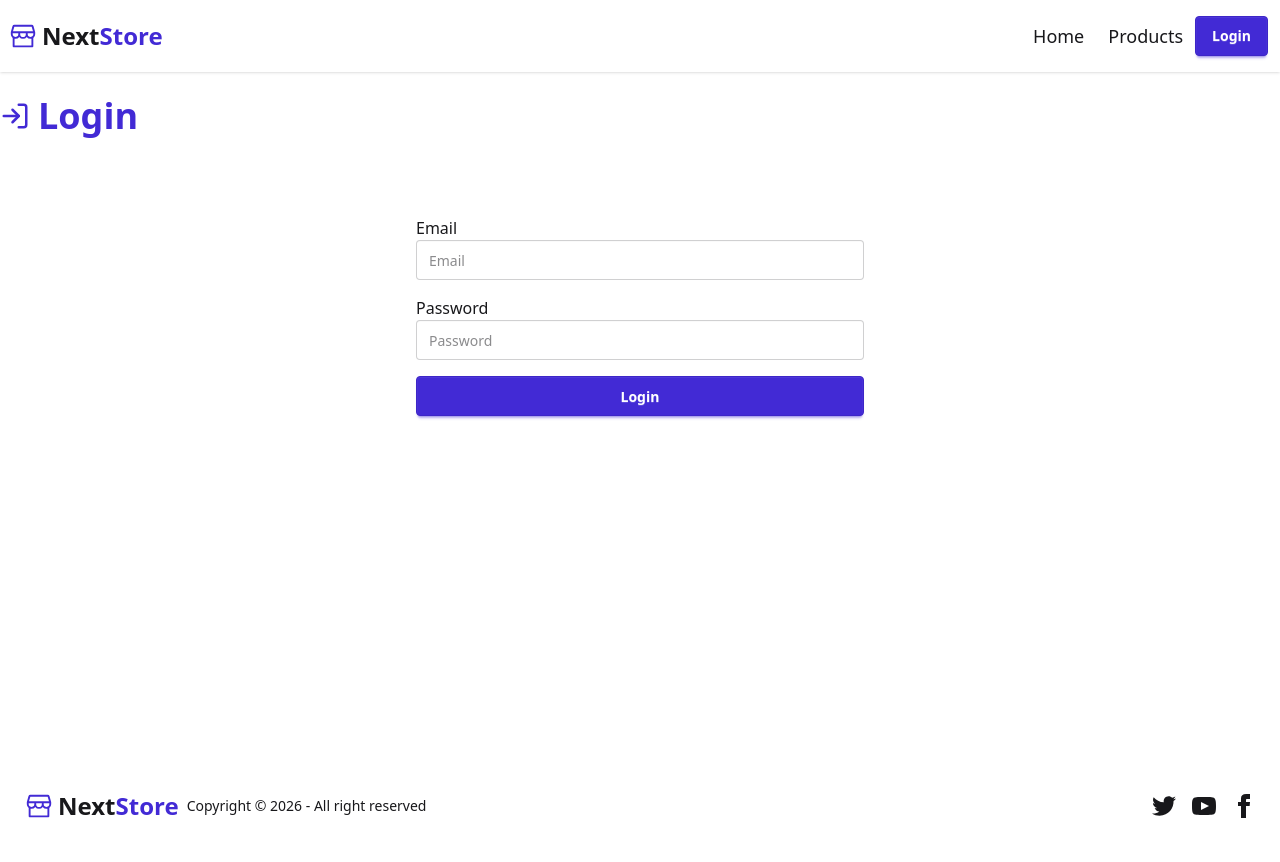
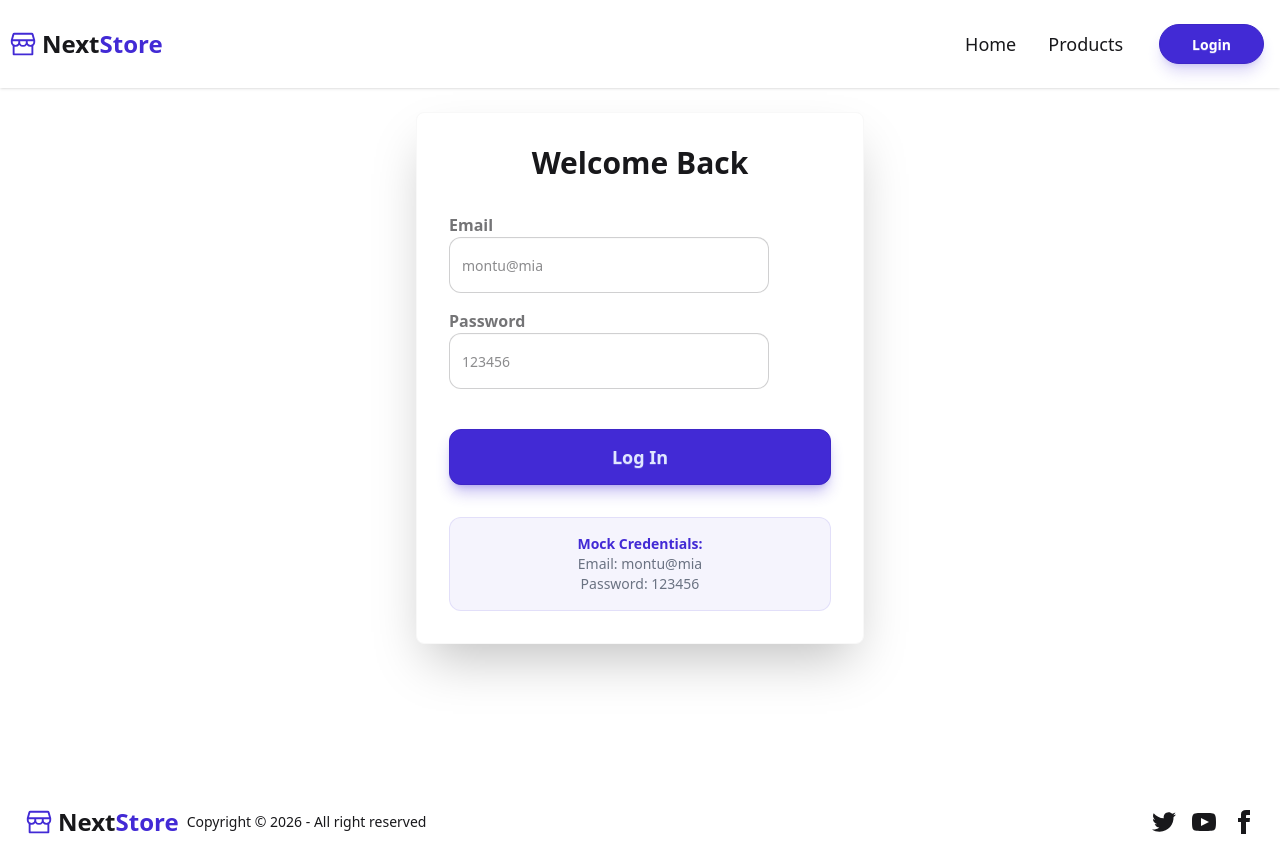
Before and after one commit to rakibhassannayem/next-store, a Next.js app: page /login in a window 1280 px wide. Built offline with nearby package versions, Linux system fonts and the light colour scheme.

Commit message:
mock authentication

```diff
--- a/package.json
+++ b/package.json
@@ -10,10 +10,12 @@
   },
   "dependencies": {
     "daisyui": "^5.5.14",
+    "js-cookie": "^3.0.5",
     "next": "16.1.3",
     "react": "19.2.3",
     "react-dom": "19.2.3",
-    "react-icons": "^5.5.0"
+    "react-icons": "^5.5.0",
+    "react-toastify": "^11.0.5"
   },
   "devDependencies": {
     "@tailwindcss/postcss": "^4.1.18",
--- a/src/app/api/login/route.js
+++ /dev/null
@@ -1,17 +0,0 @@
-import { cookies } from "next/headers";
-import { NextResponse } from "next/server";
-
-export async function POST(req) {
-  const { email, password } = await req.json();
-
-  if (email === "montu@mia" && password === "123456") {
-    cookies().set("auth", "true", {
-      httpOnly: true,
-      path: "/",
-    });
-
-    return NextResponse.json({ success: true });
-  }
-
-  return NextResponse.json({ message: "Invalid credentials" }, { status: 401 });
-}
--- a/src/app/layout.js
+++ b/src/app/layout.js
@@ -2,6 +2,8 @@ import { Geist, Geist_Mono } from "next/font/google";
 import "./globals.css";
 import Navbar from "@/components/shared/Navbar";
 import Footer from "@/components/shared/Footer";
+import { AuthProvider } from "@/context/authContext";
+import { ToastContainer } from "react-toastify";
 
 const geistSans = Geist({
   variable: "--font-geist-sans",
@@ -14,8 +16,8 @@ const geistMono = Geist_Mono({
 });
 
 export const metadata = {
-  title: "Create Next App",
-  description: "Generated by create next app",
+  title: "Next Store",
+  description: "Your premium electronic store",
 };
 
 export default function RootLayout({ children }) {
@@ -24,6 +26,7 @@ export default function RootLayout({ children }) {
       <body
         className={`${geistSans.variable} ${geistMono.variable} antialiased`}
       >
+        <AuthProvider>
           <header>
             <Navbar />
           </header>
@@ -33,6 +36,8 @@ export default function RootLayout({ children }) {
           </main>
 
           <Footer />
+          <ToastContainer position="bottom-right" />
+        </AuthProvider>
       </body>
     </html>
   );
--- a/src/app/login/page.jsx
+++ b/src/app/login/page.jsx
@@ -1,49 +1,81 @@
 "use client";
-import { useState } from "react";
+
+import React, { useState } from "react";
+import { useAuth } from "@/context/authContext";
 import { useRouter } from "next/navigation";
-import { LuLogIn } from "react-icons/lu";
+import { toast } from "react-toastify";
 
-export default function LoginPage() {
-  const [form, setForm] = useState({ email: "", password: "" });
+const LoginPage = () => {
+  const [email, setEmail] = useState("");
+  const [password, setPassword] = useState("");
+  const { login } = useAuth();
   const router = useRouter();
 
-  const handleSubmit = async (e) => {
+  const handleSubmit = (e) => {
     e.preventDefault();
-
-    const res = await fetch("/api/login", {
-      method: "POST",
-      body: JSON.stringify(form),
-    });
-
-    if (res.ok) router.push("/protected");
-    else alert("Invalid credentials");
+    const success = login(email, password);
+    if (success) {
+      toast.success("Login successful!");
+      router.push("/products");
+    } else {
+      toast.error("Invalid email or password");
+    }
   };
 
   return (
-    <div>
-      <h2 className="text-4xl font-bold text-primary flex items-center gap-2">
-        <LuLogIn size={30} />
-        Login
-      </h2>
-      <form
-        onSubmit={handleSubmit}
-        className="max-w-md mx-auto mt-20 space-y-4"
-      >
-        <label>Email</label>
+    <div className="flex items-center justify-center min-h-[60vh]">
+      <div className="card w-full max-w-md bg-base-100 shadow-2xl p-8 border border-base-200">
+        <h2 className="text-3xl font-black text-center mb-8">Welcome Back</h2>
+
+        <form onSubmit={handleSubmit} className="space-y-4">
+          <div className="form-control flex-row items-center gap-4">
+            <label className="label w-24">
+              <span className="label-text font-bold">Email</span>
+            </label>
             <input
-          className="input input-bordered w-full"
-          placeholder="Email"
-          onChange={(e) => setForm({ ...form, email: e.target.value })}
+              type="email"
+              placeholder="montu@mia"
+              className="input input-bordered rounded-xl h-14 flex-1"
+              value={email}
+              onChange={(e) => setEmail(e.target.value)}
+              required
             />
-        <label>Password</label>
+          </div>
+
+          <div className="form-control flex-row items-center gap-4">
+            <label className="label w-24">
+              <span className="label-text font-bold">Password</span>
+            </label>
             <input
               type="password"
-          className="input input-bordered w-full"
-          placeholder="Password"
-          onChange={(e) => setForm({ ...form, password: e.target.value })}
+              placeholder="123456"
+              className="input input-bordered rounded-xl h-14 flex-1"
+              value={password}
+              onChange={(e) => setPassword(e.target.value)}
+              required
             />
-        <button className="btn btn-primary w-full text-white">Login</button>
+          </div>
+
+          <div className="pt-6">
+            <button
+              type="submit"
+              className="btn btn-primary w-full h-14 rounded-xl text-lg font-bold shadow-lg shadow-primary/30"
+            >
+              Log In
+            </button>
+          </div>
         </form>
+
+        <div className="mt-8 p-4 bg-primary/5 rounded-xl border border-primary/10">
+          <p className="text-sm text-center text-gray-500">
+            <span className="font-bold text-primary">Mock Credentials:</span><br />
+            Email: montu@mia<br />
+            Password: 123456
+          </p>
+        </div>
+      </div>
     </div>
   );
-}
+};
+
+export default LoginPage;
--- a/src/components/shared/Navbar.jsx
+++ b/src/components/shared/Navbar.jsx
@@ -1,23 +1,55 @@
+"use client";
+
 import Link from "next/link";
 import React from "react";
 import Logo from "./Logo";
+import { useAuth } from "@/context/authContext";
 
 const Navbar = () => {
+  const { user, logout } = useAuth();
+
   const links = (
     <>
-      <li>
+      <li className="font-medium text-lg">
         <Link href={"/"}>Home</Link>
       </li>
-      <li>
+      <li className="font-medium text-lg">
         <Link href={"/products"}>Products</Link>
       </li>
-      <li>
-        <Link href={"/login"} className="btn btn-primary text-white">Login</Link>
-      </li>
+      {user ? (
+        <div className="flex items-center gap-4 ml-4">
+          <div className="flex flex-col items-end">
+            <span className="text-sm font-bold text-primary leading-tight">
+              {user.name}
+            </span>
+            <span className="text-xs text-gray-500 uppercase tracking-tighter">
+              {user.role}
+            </span>
+          </div>
+          <li>
+            <button
+              onClick={logout}
+              className="btn btn-outline btn-error rounded-full px-6"
+            >
+              Logout
+            </button>
+          </li>
+        </div>
+      ) : (
+        <li className="ml-4">
+          <Link
+            href={"/login"}
+            className="btn btn-primary text-white rounded-full px-8 shadow-lg shadow-primary/20"
+          >
+            Login
+          </Link>
+        </li>
+      )}
     </>
   );
+
   return (
-    <div className="navbar bg-base-100 shadow-sm">
+    <div className="navbar bg-base-100 shadow-sm py-4">
       <div className="container mx-auto flex">
         <div className="navbar-start">
           <div className="dropdown">
@@ -29,18 +61,17 @@ const Navbar = () => {
                 viewBox="0 0 24 24"
                 stroke="currentColor"
               >
-                {" "}
                 <path
                   strokeLinecap="round"
                   strokeLinejoin="round"
                   strokeWidth="2"
                   d="M4 6h16M4 12h8m-8 6h16"
-                />{" "}
+                />
               </svg>
             </div>
             <ul
               tabIndex="-1"
-              className="menu menu-sm dropdown-content bg-base-100 rounded-box z-1 mt-3 w-52 p-2 shadow"
+              className="menu menu-sm dropdown-content bg-base-100 rounded-box z-[50] mt-3 w-64 p-4 shadow-xl gap-2"
             >
               {links}
             </ul>
@@ -48,8 +79,10 @@ const Navbar = () => {
 
           <Logo />
         </div>
-        <div className="navbar-end hidden sm:flex">
-          <ul className="menu menu-horizontal px-1 text-lg">{links}</ul>
+        <div className="navbar-end hidden lg:flex">
+          <ul className="menu menu-horizontal items-center gap-2">
+            {links}
+          </ul>
         </div>
       </div>
     </div>
--- /dev/null
+++ b/src/context/authContext.js
@@ -0,0 +1,52 @@
+"use client";
+
+import React, { createContext, useContext, useState, useEffect } from "react";
+import Cookies from "js-cookie";
+import { useRouter } from "next/navigation";
+
+const AuthContext = createContext();
+
+export const AuthProvider = ({ children }) => {
+  const [user, setUser] = useState(null);
+  const [loading, setLoading] = useState(true);
+  const router = useRouter();
+
+  useEffect(() => {
+    const savedUser = Cookies.get("user");
+    if (savedUser) {
+      setUser(JSON.parse(savedUser));
+    }
+    setLoading(false);
+  }, []);
+
+  const login = (email, password) => {
+    // Mock validation
+    if (email === "montu@mia" && password === "123456") {
+      const userData = { email, name: "Montu Mia", role: "admin" };
+      setUser(userData);
+      Cookies.set("user", JSON.stringify(userData), { expires: 7 });
+      return true;
+    }
+    return false;
+  };
+
+  const logout = () => {
+    setUser(null);
+    Cookies.remove("user");
+    router.push("/");
+  };
+
+  return (
+    <AuthContext.Provider value={{ user, login, logout, loading }}>
+      {children}
+    </AuthContext.Provider>
+  );
+};
+
+export const useAuth = () => {
+  const context = useContext(AuthContext);
+  if (!context) {
+    throw new Error("useAuth must be used within an AuthProvider");
+  }
+  return context;
+};
--- /dev/null
+++ b/src/proxy.js
@@ -0,0 +1,25 @@
+import { NextResponse } from "next/server";
+
+export function proxy(request) {
+  const userCookie = request.cookies.get("user");
+  const { pathname } = request.nextUrl;
+
+  // Protected routes
+  const protectedRoutes = ["/products"];
+
+  // If user is not logged in and trying to access a protected route
+  if (!userCookie && protectedRoutes.some(route => pathname.startsWith(route))) {
+    return NextResponse.redirect(new URL("/login", request.url));
+  }
+
+  // If user is logged in and trying to access login page
+  if (userCookie && pathname === "/login") {
+    return NextResponse.redirect(new URL("/products", request.url));
+  }
+
+  return NextResponse.next();
+}
+
+export const config = {
+  matcher: ["/products/:path*", "/login"],
+};
```
Also changed, not shown: 2 other files (tests, documents, lock files or other folders). Lines whose indentation alone changed are shown as unchanged.
